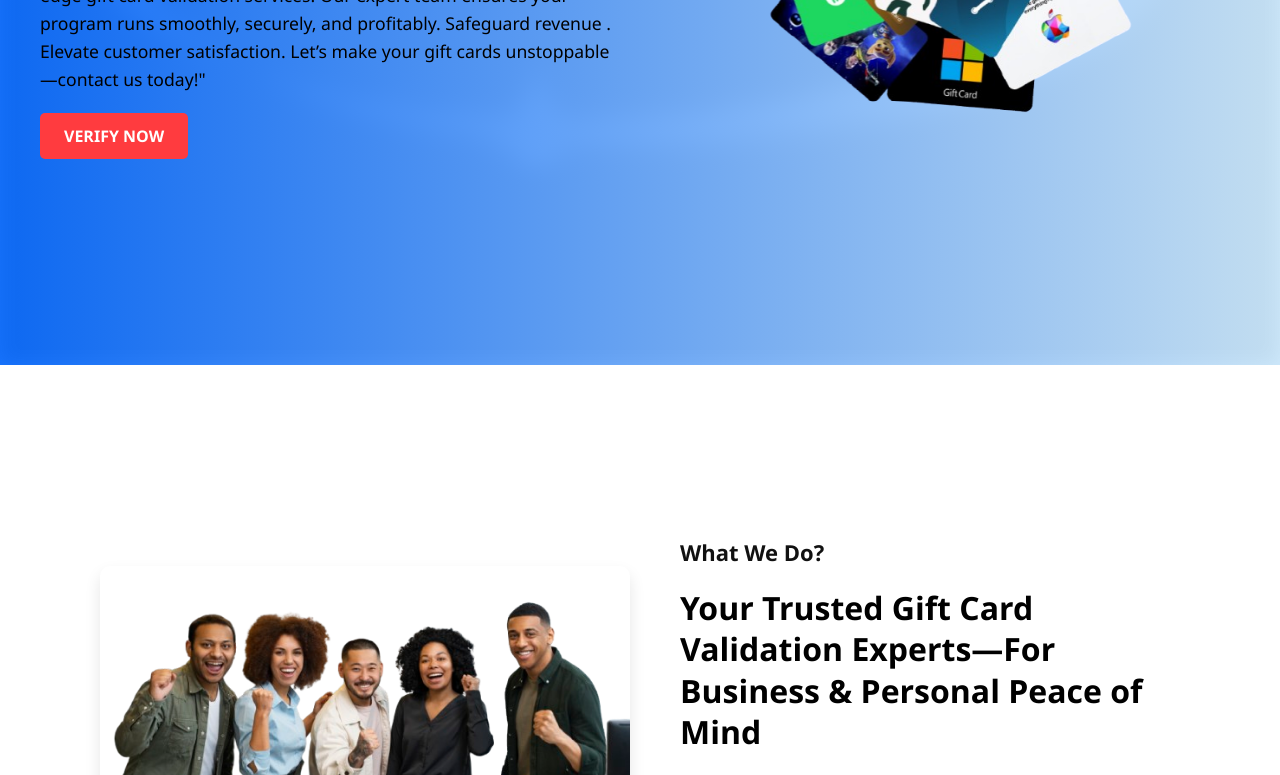
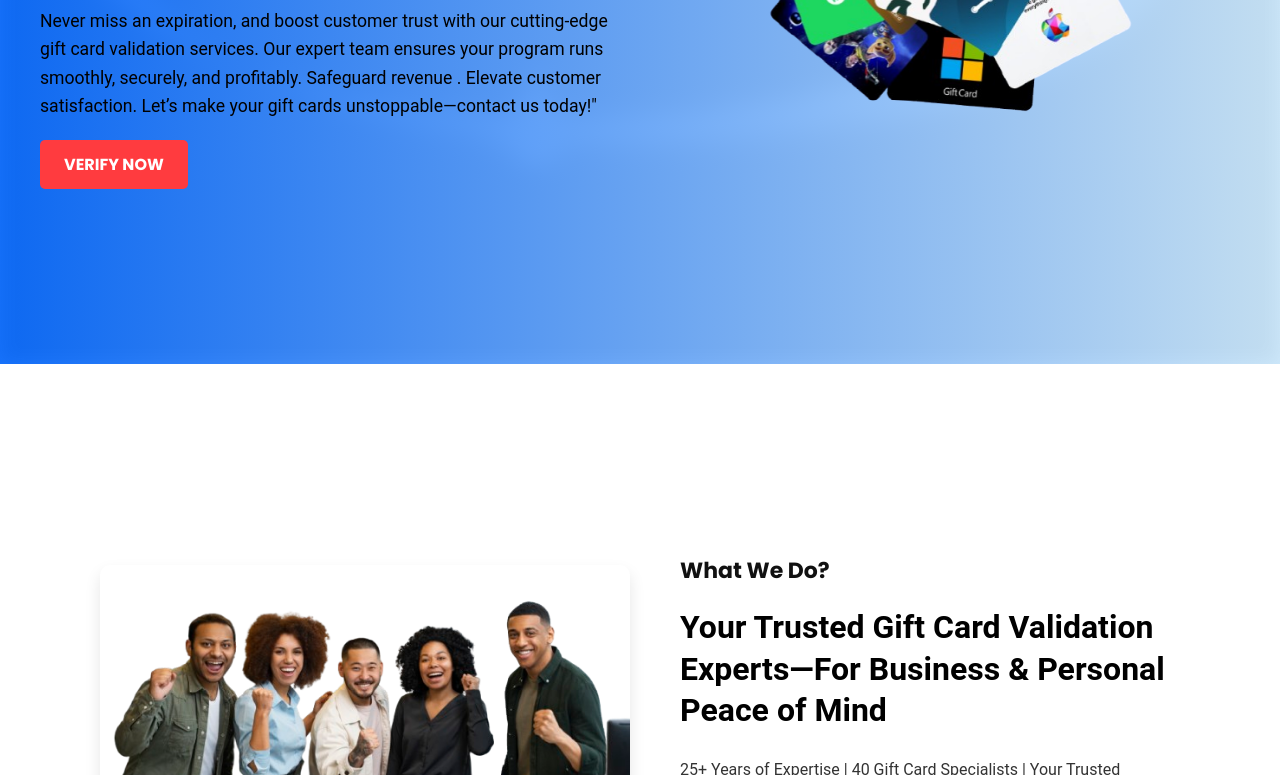
Before and after one commit to JhainBolar/checkyourgift, a website: page my-card-app/public/index.html in a window 1280 px wide. Shown: the part 498-1273 px from the top of the page. Drawn offline with Linux system fonts and the light colour scheme; files whose address does not match are found by name.

Commit message:
new changess

```diff
--- a/my-card-app/public/index.html
+++ b/my-card-app/public/index.html
@@ -5,6 +5,8 @@
     <meta name="viewport" content="width=device-width, initial-scale=1.0">
     <title>Home</title>
     <link rel="stylesheet" href="./style.css">
+    <link href="https://fonts.googleapis.com/css2?family=Open+Sans:wght@400;600&family=Poppins:wght@500;700&display=swap" rel="stylesheet">
+
 </head>
 <body>
     <div class="container">
@@ -192,7 +194,7 @@
     <div id="modalSpinner" class="spinner"></div>
   </div>
 </div>
-<!-- Start of LiveChat (www.livechat.com) code -->
+
 <script>
     window.__lc = window.__lc || {};
     window.__lc.license = 19236615;
@@ -200,7 +202,7 @@
     window.__lc.product_name = "livechat";
     ;(function(n,t,c){function i(n){return e._h?e._h.apply(null,n):e._q.push(n)}var e={_q:[],_h:null,_v:"2.0",on:function(){i(["on",c.call(arguments)])},once:function(){i(["once",c.call(arguments)])},off:function(){i(["off",c.call(arguments)])},get:function(){if(!e._h)throw new Error("[LiveChatWidget] You can't use getters before load.");return i(["get",c.call(arguments)])},call:function(){i(["call",c.call(arguments)])},init:function(){var n=t.createElement("script");n.async=!0,n.type="text/javascript",n.src="https://cdn.livechatinc.com/tracking.js",t.head.appendChild(n)}};!n.__lc.asyncInit&&e.init(),n.LiveChatWidget=n.LiveChatWidget||e}(window,document,[].slice))
 </script>
-
+<!-- End of LiveChat (www.livechat.com) code -->
 
 
 </body>
--- a/my-card-app/public/style.css
+++ b/my-card-app/public/style.css
@@ -5,7 +5,18 @@
   padding: 0;
   margin: 0;
   box-sizing: border-box;
-  font-family: 'Segoe UI', Tahoma, Geneva, Verdana, sans-serif;
+  font-family: ' Montserrat', Roboto;
+  }
+
+  h1, h2, h3, h4 {
+  font-family: 'Poppins', sans-serif;
+  color: #222;
+  font-weight: 700;
+  margin-bottom: 0.5em;
+}
+
+button{
+   font-family: 'Poppins', sans-serif;
 }
 
 /* NAVIGATION BAR */
```
